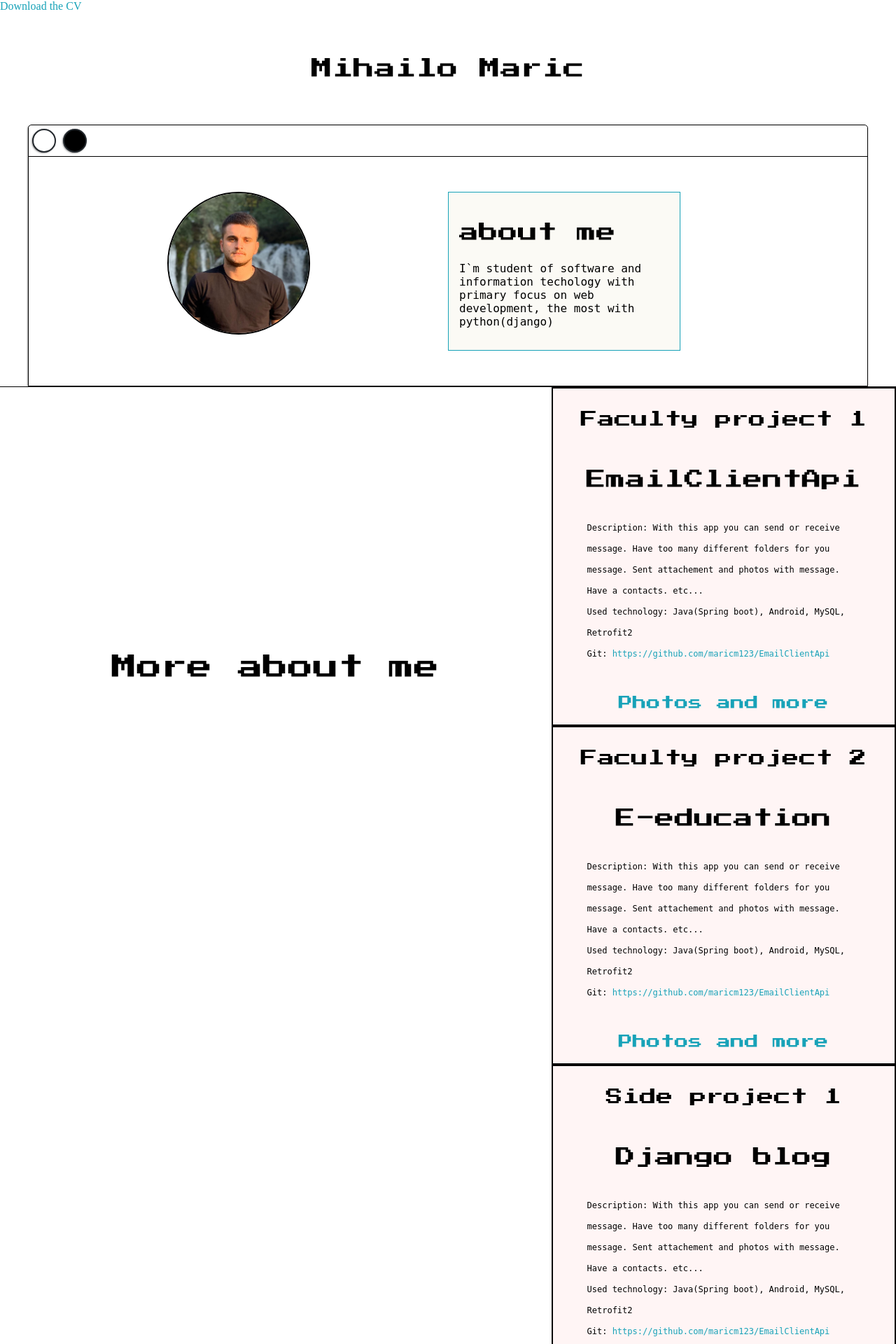
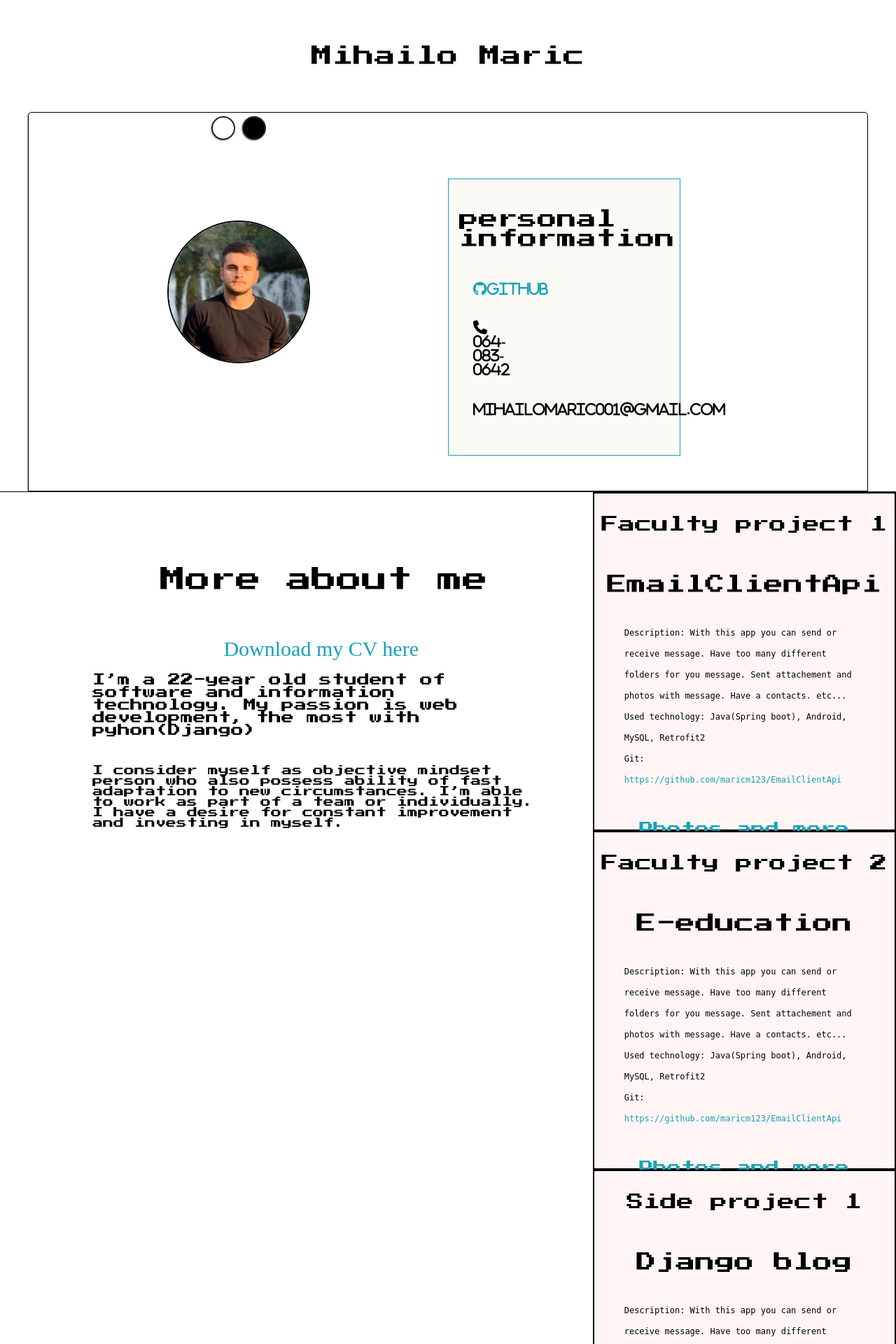
Before and after one commit to maricm123/portfolio, a PHP site: page / in a window 1280 px wide. Shown: the top 1920 px of the page at 70% size. Run offline with PHP 8.4, Linux system fonts and the light colour scheme; some libraries are stand-ins or nearby versions.

Commit message:
little changes

```diff
--- a/portfolio/default.css
+++ b/portfolio/default.css
@@ -1,7 +1,7 @@
 
 
 .profile {
-    height: 400vh;
+    height: 365vh;
     display: flex;
 
 }
@@ -9,13 +9,38 @@
 .about-title {
     width: 80%;
     height: 100vh;
-    display: flex;
+    display: inline-block;
     justify-content: center;
     align-items: center;
     font-size: 30px;
-    margin: 0!important;
+    margin: 6%!important;
     position: sticky;
 	top: 0;
+}
+
+.about-title h2
+ {
+
+	margin-left: 22%;
+}
+
+.about-title .resume {
+
+	margin-left: 35%;
+}
+
+.about-title .firsttext {
+	font-family: 'Press Start 2P', cursive;
+	margin-left: 8%;
+	font-size: 18px;
+
+}
+.about-title .secondtext {
+	font-family: 'Press Start 2P', cursive;
+	margin-left: 8%;
+	font-size: 15px;
+	margin-top: 6%;
+	line-break: normal;
 
 }
 
@@ -65,6 +90,12 @@
 .about-pages div:nth-child(5) {
 	background-color: rgb(255, 245, 245);
 	border:2px solid black;
+}
+.about-pages div:nth-child(6) {
+	background-color: rgb(255, 245, 245);
+	border:2px solid black;
+
+
 }
 
 .fa {
@@ -174,8 +205,9 @@ h6 { font-size: 16px;}
 
 .s2{
 	background-color: var(--secondaryColor);
-	border-bottom:1px solid var(--borderColor);
-	overflow:auto;
+	/* border-bottom:1px solid var(--borderColor); */
+	/* overflow:auto; */
+	margin: 5%;
 }
 
 
@@ -286,6 +318,7 @@ h6 { font-size: 16px;}
 	width: 200px;
 	object-fit: cover;
 	border:2px solid var(--borderColor);
+	margin-top: 10%;
 }
 
 
@@ -381,19 +414,24 @@ h6 { font-size: 16px;}
 
 #corner-tr{
 	top:-5px;
-	right: -5px
+	right: -5px;
 }
 
 
 #corner-br{
-	bottom:-5px;
-	right: -5px
+	bottom:-2px;
+	right: -2px;
 }
 
 
 #corner-bl{
-	bottom:-5px;
-	left: -5px
+	bottom:-1px;
+	left: -1px;
+	margin-top: -15%;
+}
+
+.fa-email {
+	margin-top: -32%;
 }
 
 .about-wrapper{
@@ -508,6 +546,9 @@ h6 { font-size: 16px;}
 	.main-container{
 		width: 95%;
 	}
+	/* html, body {
+		overflow-x: hidden;
+	} */
 }
 
 @media screen and (max-width: 800px){
@@ -523,13 +564,16 @@ h6 { font-size: 16px;}
 	.right-column{
 		justify-content: center;
 	}
+	/* html, body {
+		overflow-x: hidden;
+	} */
 
 }
 
 @media screen and (max-width: 400px){
 	#preview-shadow{
-		max-width: 280px;
-		height: 180px;
+		max-width: 100%;
+		height: 100%;
 		padding-left: 10px;
 		padding-top: 10px;
 	}
@@ -539,4 +583,15 @@ h6 { font-size: 16px;}
 
 	}
 
+	/* html, body {
+		overflow-x: hidden;
+	} */
+
+	h1, h2, h3, h4, h5, h6, strong{
+		color: var(--mainText);
+		font-family: 'Press Start 2P', cursive;
+		font-weight: 500;
+		font-size: 5px;
+	}
+
 }
--- a/portfolio/index.html
+++ b/portfolio/index.html
@@ -13,7 +13,6 @@
 	<script src="https://kit.fontawesome.com/f4c98256c3.js" crossorigin="anonymous"></script>
 </head>
 <body>
-	<a href="CV.pdf" target="_blank" download="CV">Download the CV</a>
 
 	<section class="s1">
 		<div class="main-container">
@@ -23,7 +22,7 @@
 
 
 			<div class="intro-wrapper">
-				<div class="nav-wrapper">
+				<div c   lass="nav-wrapper">
 
 					<div id="theme-options-wrapper">
 						<!-- <h5> Choose theme</h3> -->
@@ -43,10 +42,12 @@
 						<div id="preview">
 							<div id="corner-tl" ></div>
 							<div id="corner-tr" ></div>
-							<h3>about me</h3>
-							<p>I`m student of software and information techology with primary focus on web development, the most with python(django)</p>
-							<div id="corner-br" ></div>
-							<div id="corner-bl" ></div>
+							<h3>personal information</h3>
+
+
+							<div id="corner-br" ><a href="https://github.com/maricm123"<p class="fa fa-github">GitHub</p></a></br></div>
+							<div id="corner-bl" ><p class="fa fa-phone"> 064-083-0642</p></div>
+							<p class="fa fa-email">mihailomaric001@gmail.com</p>
 						</div>
 
 				</div>
@@ -149,10 +150,19 @@
 			</div>
 		</div>
 	</section> -->
+
+	<section class="asdasd">
+
+	</section>
+
+
+
 	<section class="profile">
 		<div class="about-title">
 			<h2> More about me </h2></br>
-
+			<a href="CV.pdf" target="_blank" download="CV" class="resume">Download my CV here</a>
+			<p class="firsttext">I’m a 22-year old student of software and information technology. My passion is web development, the most with  pyhon(Django)</p>
+			<p class="secondtext">I consider myself as objective mindset person who also possess ability of fast adaptation to new circumstances. I’m able to work as part of a team or individually. I have a desire for constant improvement and investing in myself.</p>
 		</div>
 		<!-- <p> Hi, im Mihailo Maric, from Novi Sad.</p> -->
 		<div class="about-pages">
@@ -161,7 +171,7 @@
 				<h3>EmailClientApi</h3>
 				<p>Description: With this app you can send or receive message. Have too many different folders for you message. Sent attachement and photos with message. Have a contacts. etc... </br>
 					Used technology: Java(Spring boot), Android, MySQL, Retrofit2 </br>
-					Git: <a href="https://github.com/maricm123/EmailClientApi">https://github.com/maricm123/EmailClientApi</a> </br>
+					Git: <a href="https://github.com/maricm123/EmailClientApi" target="_blank">https://github.com/maricm123/EmailClientApi</a> </br>
 					<a href="emailclient.html"><h5>Photos and more</h5></a>
 				</p>
 			</div>
@@ -170,7 +180,7 @@
 				<h3>E-education</h3>
 				<p>Description: With this app you can send or receive message. Have too many different folders for you message. Sent attachement and photos with message. Have a contacts. etc... </br>
 					Used technology: Java(Spring boot), Android, MySQL, Retrofit2 </br>
-					Git: <a href="https://github.com/maricm123/EmailClientApi">https://github.com/maricm123/EmailClientApi</a> </br>
+					Git: <a href="https://github.com/maricm123/EmailClientApi" target="_blank">https://github.com/maricm123/EmailClientApi</a> </br>
 					<a href="eeducation.html"><h5>Photos and more</h5></a>
 				</p>
 			</div>
@@ -178,8 +188,8 @@
 				<h4> Side project 1 </h4>
 				<h3>Django blog</h3>
 				<p>Description: With this app you can send or receive message. Have too many different folders for you message. Sent attachement and photos with message. Have a contacts. etc... </br>
-					Used technology: Java(Spring boot), Android, MySQL, Retrofit2 </br>
-					Git: <a href="https://github.com/maricm123/EmailClientApi">https://github.com/maricm123/EmailClientApi</a> </br>
+					Used technology: Python(Django), JavaScript, Postgresql </br>
+					Git: <a href="https://github.com/maricm123/EmailClientApi" target="_blank">https://github.com/maricm123/EmailClientApi</a> </br>
 					<a href="emailclient.html"><h5>Photos and more</h5></a>
 				</p>
 			</div>
@@ -187,8 +197,8 @@
 				<h4> Side project 2 </h4>
 				<h3>Django webshop</h3>
 				<p>Description: With this app you can send or receive message. Have too many different folders for you message. Sent attachement and photos with message. Have a contacts. etc... </br>
-					Used technology: Java(Spring boot), Android, MySQL, Retrofit2 </br>
-					Git: <a href="https://github.com/maricm123/EmailClientApi">https://github.com/maricm123/EmailClientApi</a> </br>
+					Used technology: Python(Django), JavaScript, Postgresql </br>
+					Git: <a href="https://github.com/maricm123/EmailClientApi" target="_blank">https://github.com/maricm123/EmailClientApi</a> </br>
 					<a href="emailclient.html"><h5>Photos and more</h5></a>
 				</p>
 			</div>
@@ -196,8 +206,17 @@
 				<h4> Real side project 1 </h4>
 				<h3>NursingHome website</h3>
 				<p>Description: With this app you can send or receive message. Have too many different folders for you message. Sent attachement and photos with message. Have a contacts. etc... </br>
-					Used technology: Java(Spring boot), Android, MySQL, Retrofit2 </br>
-					Git: <a href="https://github.com/maricm123/EmailClientApi">https://github.com/maricm123/EmailClientApi</a> </br>
+					Used technology: JavaScript, HTML, CSS </br>
+					Git: <a href="https://github.com/maricm123/EmailClientApi" target="_blank">https://github.com/maricm123/EmailClientApi</a> </br>
+					<a href="emailclient.html"><h5>Photos and more</h5></a>
+				</p>
+			</div>
+			<div>
+				<h4> Real side project 2 (In progress) </h4>
+				<h3>Barber-appointment website</h3>
+				<p>Description: Website with possibility to appointment a haircut with the chosen barber at some time.  </br>
+					Used technology: Python(Django), JavaScript, Postgresql </br>
+					Git: <a href="https://github.com/maricm123/EmailClientApi" target="_blank">https://github.com/maricm123/EmailClientApi</a> </br>
 					<a href="emailclient.html"><h5>Photos and more</h5></a>
 				</p>
 			</div>
```
